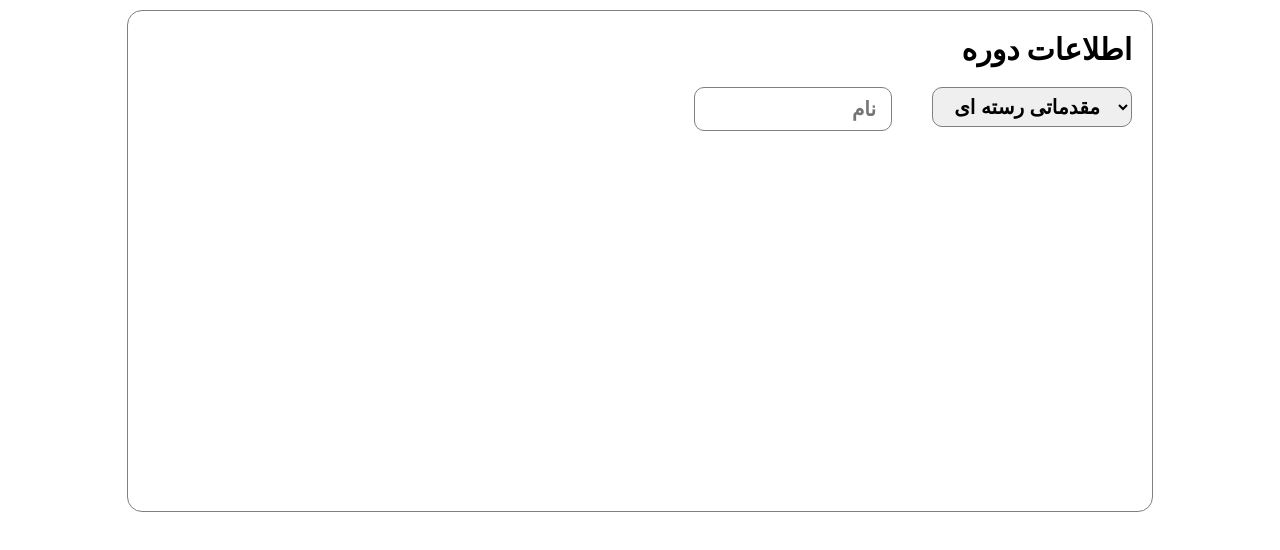
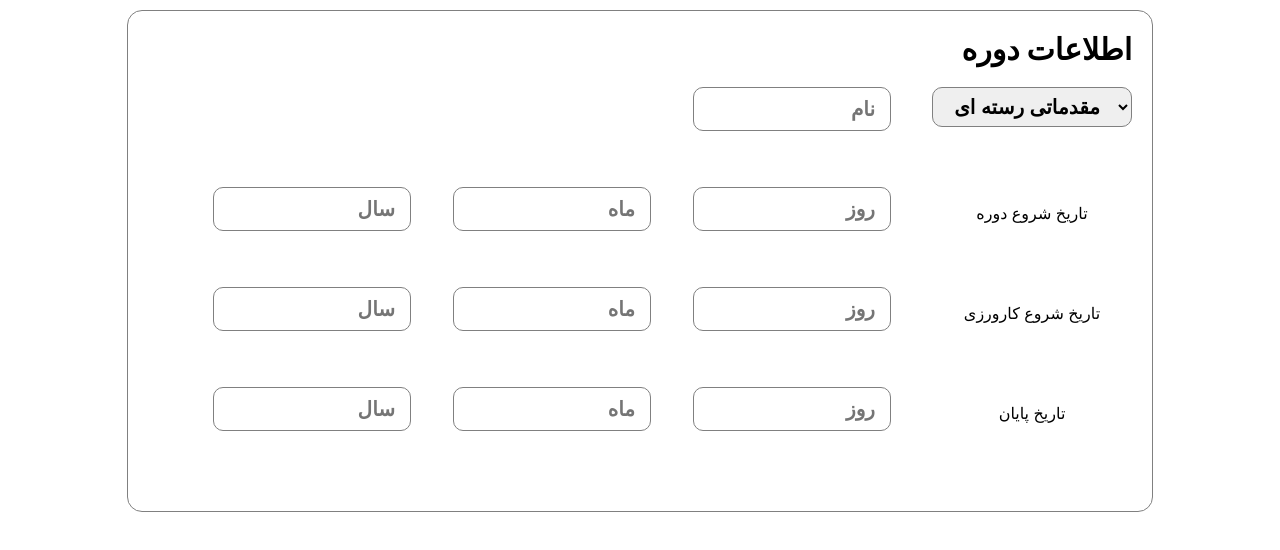
Before and after one commit to siavashmosadegh/aliraste-frontend, a React (Create React App) app: page /addcourse in a window 1280 px wide. Shown: the top 550 px of the page. Built offline with nearby package versions, Linux system fonts and the light colour scheme.

Commit message:
3 form pages are done ...

```diff
--- a/src/Views/AddCourse/AddCourseForm/index.js
+++ b/src/Views/AddCourse/AddCourseForm/index.js
@@ -73,6 +73,217 @@ const AddCourseForm = () => {
                             }
                             </Col>
                         </div>
+
+                        <div className="firstRow">
+
+
+                            <Col>
+                                <p style={{marginBottom: "10px"}}>تاریخ شروع دوره</p>
+                            </Col>
+
+                            <Col>
+                                <input
+                                    name="courseStartDateDay"
+                                    value={formik.values.courseStartDateDay}
+                                    onChange={(e) => FormHandler.onChange(e,formik)}
+                                    placeholder="روز"
+                                />
+
+                                {
+                                    formik.errors.courseStartDateDay && formik.touched.courseStartDateDay === true
+                                        ?
+                                        <p>
+                                            {
+                                                formik.errors.courseStartDateDay
+                                            }
+                                        </p>
+                                        :
+                                        null
+                                }
+                            </Col>
+
+                            <Col>
+                                <input
+                                    name="courseStartDateMonth"
+                                    value={formik.values.courseStartDateMonth}
+                                    onChange={(e) => FormHandler.onChange(e,formik)}
+                                    placeholder="ماه"
+                                />
+
+                                {
+                                    formik.errors.courseStartDateMonth && formik.touched.courseStartDateMonth === true
+                                        ?
+                                        <p>
+                                            {
+                                                formik.errors.courseStartDateMonth
+                                            }
+                                        </p>
+                                        :
+                                        null
+                                }
+                            </Col>
+
+                            <Col>
+                                <input
+                                    name="startStartDateYear"
+                                    value={formik.values.startStartDateYear}
+                                    onChange={(e) => FormHandler.onChange(e,formik)}
+                                    placeholder="سال"
+                                />
+
+                                {
+                                    formik.errors.startStartDateYear && formik.touched.startStartDateYear === true
+                                        ?
+                                        <p>
+                                            {
+                                                formik.errors.startStartDateYear
+                                            }
+                                        </p>
+                                        :
+                                        null
+                                }
+                            </Col>
+                        </div>
+
+                        <div className="firstRow">
+
+                            <Col>
+                                <p>تاریخ شروع کارورزی</p>
+                            </Col>
+
+                            <Col>
+                                <input
+                                    name="internshipStartDateDay"
+                                    value={formik.values.internshipStartDateDay}
+                                    onChange={(e) => FormHandler.onChange(e,formik)}
+                                    placeholder="روز"
+                                />
+
+                                {
+                                    formik.errors.internshipStartDateDay && formik.touched.internshipStartDateDay === true
+                                        ?
+                                        <p>
+                                            {
+                                                formik.errors.internshipStartDateDay
+                                            }
+                                        </p>
+                                        :
+                                        null
+                                }
+                            </Col>
+
+                            <Col>
+                                <input
+                                    name="internshipStartDateMonth"
+                                    value={formik.values.internshipStartDateMonth}
+                                    onChange={(e) => FormHandler.onChange(e,formik)}
+                                    placeholder="ماه"
+                                />
+
+                                {
+                                    formik.errors.internshipStartDateMonth && formik.touched.internshipStartDateMonth === true
+                                        ?
+                                        <p>
+                                            {
+                                                formik.errors.internshipStartDateMonth
+                                            }
+                                        </p>
+                                        :
+                                        null
+                                }
+                            </Col>
+
+                            <Col>
+                                <input
+                                    name="internshipStartDateYear"
+                                    value={formik.values.internshipStartDateYear}
+                                    onChange={(e) => FormHandler.onChange(e,formik)}
+                                    placeholder="سال"
+                                />
+
+                                {
+                                    formik.errors.internshipStartDateYear && formik.touched.internshipStartDateYear === true
+                                        ?
+                                        <p>
+                                            {
+                                                formik.errors.internshipStartDateYear
+                                            }
+                                        </p>
+                                        :
+                                        null
+                                }
+                            </Col>
+                        </div>
+
+                        <div className="firstRow">
+
+                            <Col>
+                                <p>تاریخ پایان</p>
+                            </Col>
+
+                            <Col>
+                                <input
+                                    name="courseEndDateDay"
+                                    value={formik.values.courseEndDateDay}
+                                    onChange={(e) => FormHandler.onChange(e,formik)}
+                                    placeholder="روز"
+                                />
+
+                                {
+                                    formik.errors.courseEndDateDay && formik.touched.courseEndDateDay === true
+                                        ?
+                                        <p>
+                                            {
+                                                formik.errors.courseEndDateDay
+                                            }
+                                        </p>
+                                        :
+                                        null
+                                }
+                            </Col>
+
+                            <Col>
+                                <input
+                                    name="courseEndDateMonth"
+                                    value={formik.values.courseEndDateMonth}
+                                    onChange={(e) => FormHandler.onChange(e,formik)}
+                                    placeholder="ماه"
+                                />
+
+                                {
+                                    formik.errors.courseEndDateMonth && formik.touched.courseEndDateMonth === true
+                                        ?
+                                        <p>
+                                            {
+                                                formik.errors.courseEndDateMonth
+                                            }
+                                        </p>
+                                        :
+                                        null
+                                }
+                            </Col>
+
+                            <Col>
+                                <input
+                                    name="courseEndDateYear"
+                                    value={formik.values.courseEndDateYear}
+                                    onChange={(e) => FormHandler.onChange(e,formik)}
+                                    placeholder="سال"
+                                />
+
+                                {
+                                    formik.errors.courseEndDateYear && formik.touched.courseEndDateYear === true
+                                        ?
+                                        <p>
+                                            {
+                                                formik.errors.courseEndDateYear
+                                            }
+                                        </p>
+                                        :
+                                        null
+                                }
+                            </Col>
+                        </div>
                     </Form>
                 )}
             </Formik>
--- a/src/Views/AddCourse/AddCourseForm/styles.jsx
+++ b/src/Views/AddCourse/AddCourseForm/styles.jsx
@@ -35,6 +35,7 @@ export const Col = styled.div`
     flex-direction: column;
     align-items: center;
     height: 100px;
+    width: 200px;
     margin-right: 20px;
     margin-left: 20px;
 `;
```
